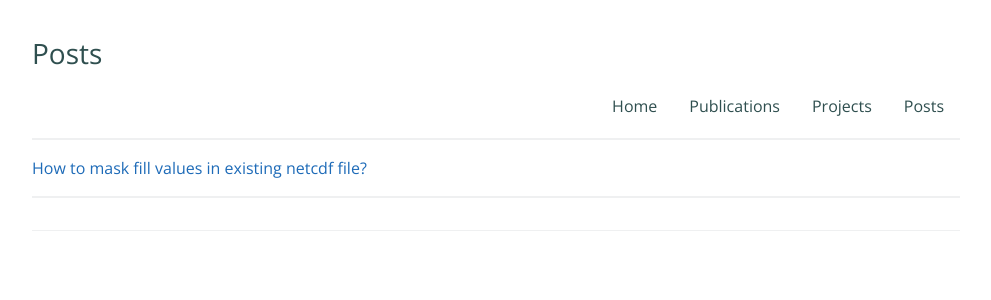
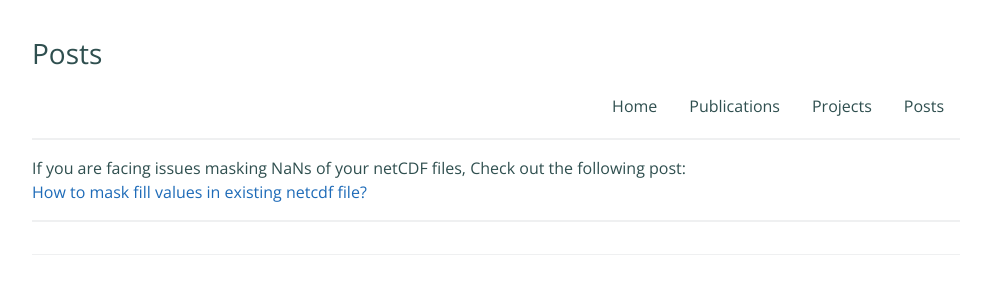
Before and after one commit to sharmapritika/sharmapritika.github.io, a Jekyll site: the page built from posts.md, in a window 1280 px wide. Shown: the top 300 px of the page, without its empty margins (144-1135 px from the left). Built offline with Jekyll 4.4.1, drawn with Linux system fonts in a browser that asks for light colours.

Commit message:
Update posts.md

```diff
--- a/posts.md
+++ b/posts.md
@@ -3,7 +3,7 @@ layout: default
 title: Posts
 description:
 ---
-
+If you are facing issues masking NaNs of your netCDF files, Check out the following post: <br>
 [How to mask fill values in existing netcdf file?](https://sharma-bharat.github.io/Posts_Online/mask_fillvalue.html)
 
 <hr>
```
